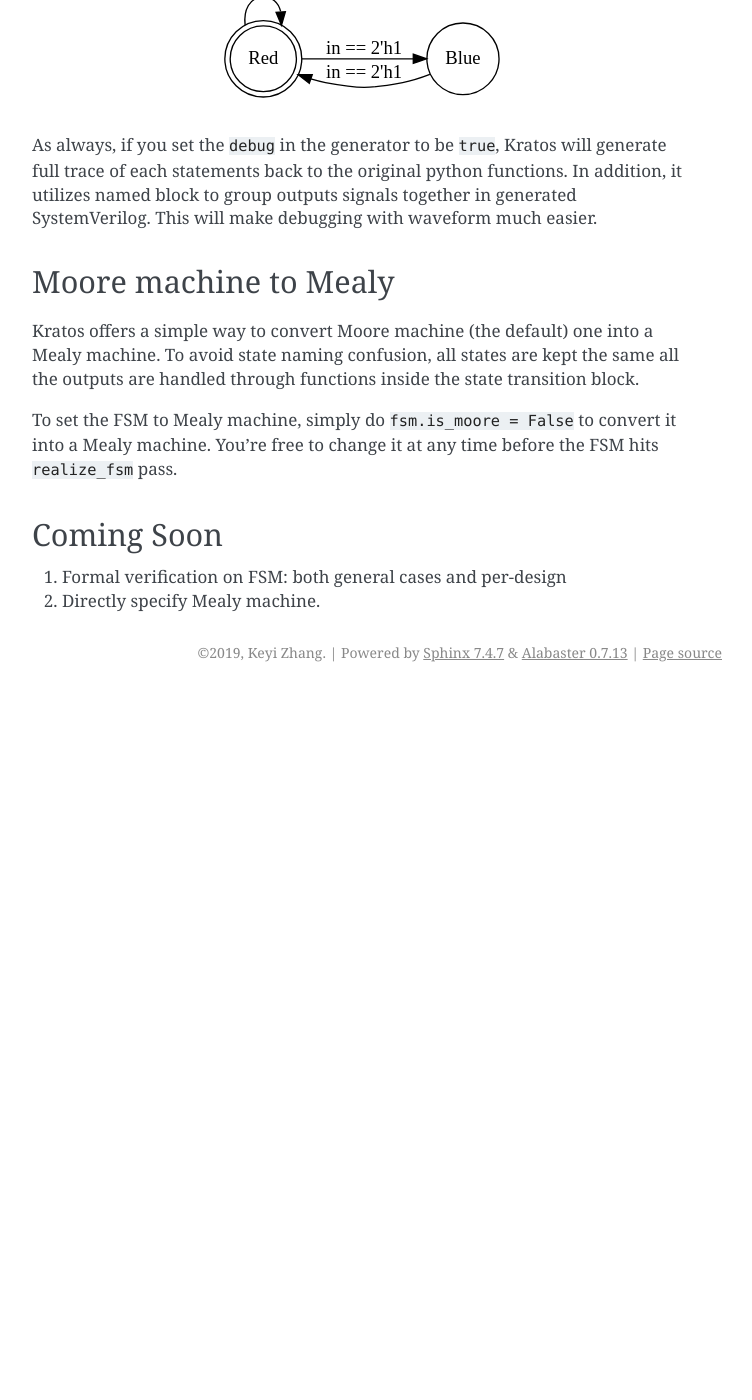
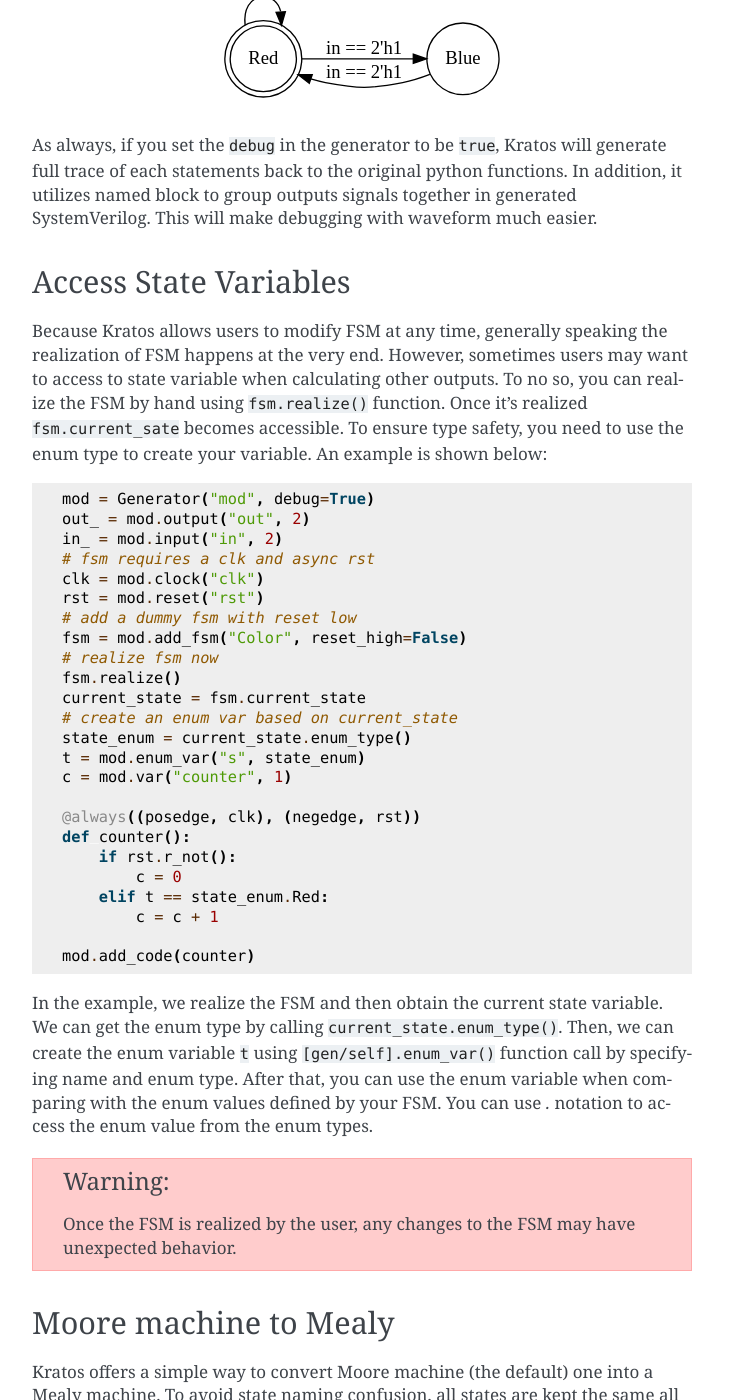
Before and after one commit to Kuree/kratos, a Sphinx documentation site: the page built from docs/advanced/fsm.rst, in a window 1280 px wide and 1400 px high, scrolled down 2478 px. Shown: the whole window, without its empty margins (388-1140 px from the left). Built offline with Sphinx 7.4.7, drawn with Linux system fonts in a browser that asks for light colours; before the commit the page ends 3170 px from its top, so only the background shows below that; some of the changed text lies outside the part shown.

Commit message:
update fsm documentation

```diff
--- a/docs/advanced/fsm.rst
+++ b/docs/advanced/fsm.rst
@@ -128,6 +128,54 @@ functions. In addition, it utilizes named block to group outputs signals
 together in generated SystemVerilog. This will make debugging with waveform
 much easier.
 
+Access State Variables
+======================
+Because Kratos allows users to modify FSM at any time, generally speaking the
+realization of FSM happens at the very end. However, sometimes users may want
+to access to state variable when calculating other outputs. To no so, you can
+realize the FSM by hand using ``fsm.realize()`` function. Once it's realized
+``fsm.current_sate`` becomes accessible. To ensure type safety, you need to
+use the enum type to create your variable. An example is shown below:
+
+.. code-block:: Python
+
+    mod = Generator("mod", debug=True)
+    out_ = mod.output("out", 2)
+    in_ = mod.input("in", 2)
+    # fsm requires a clk and async rst
+    clk = mod.clock("clk")
+    rst = mod.reset("rst")
+    # add a dummy fsm with reset low
+    fsm = mod.add_fsm("Color", reset_high=False)
+    # realize fsm now
+    fsm.realize()
+    current_state = fsm.current_state
+    # create an enum var based on current_state
+    state_enum = current_state.enum_type()
+    t = mod.enum_var("s", state_enum)
+    c = mod.var("counter", 1)
+
+    @always((posedge, clk), (negedge, rst))
+    def counter():
+        if rst.r_not():
+            c = 0
+        elif t == state_enum.Red:
+            c = c + 1
+
+    mod.add_code(counter)
+
+In the example, we realize the FSM and then obtain the current state variable.
+We can get the enum type by calling ``current_state.enum_type()``. Then, we
+can create the enum variable ``t`` using ``[gen/self].enum_var()`` function
+call by specifying name and enum type. After that, you can use the enum
+variable when comparing with the enum values defined by your FSM. You can
+use `.` notation to access the enum value from the enum types.
+
+.. warning::
+
+  Once the FSM is realized by the user, any changes to the FSM may have
+  unexpected behavior.
+
 Moore machine to Mealy
 ======================
 
```
